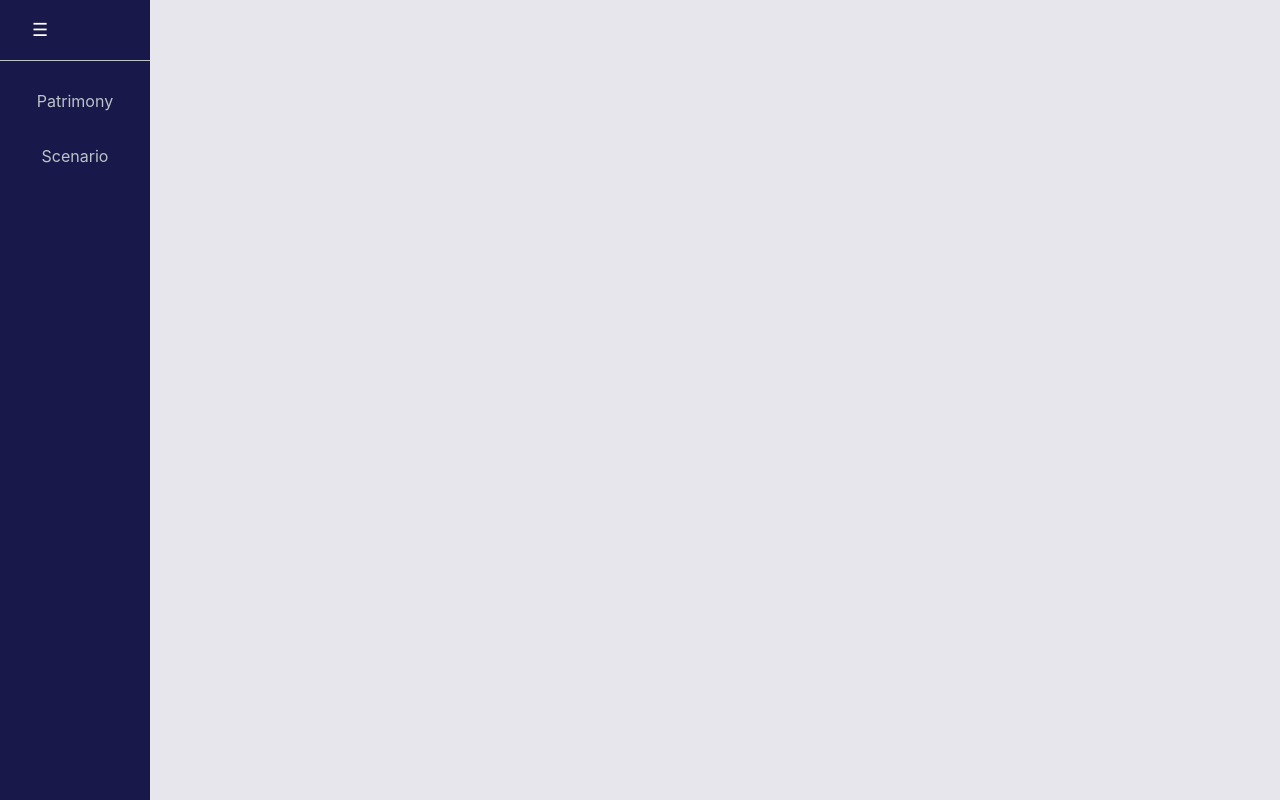
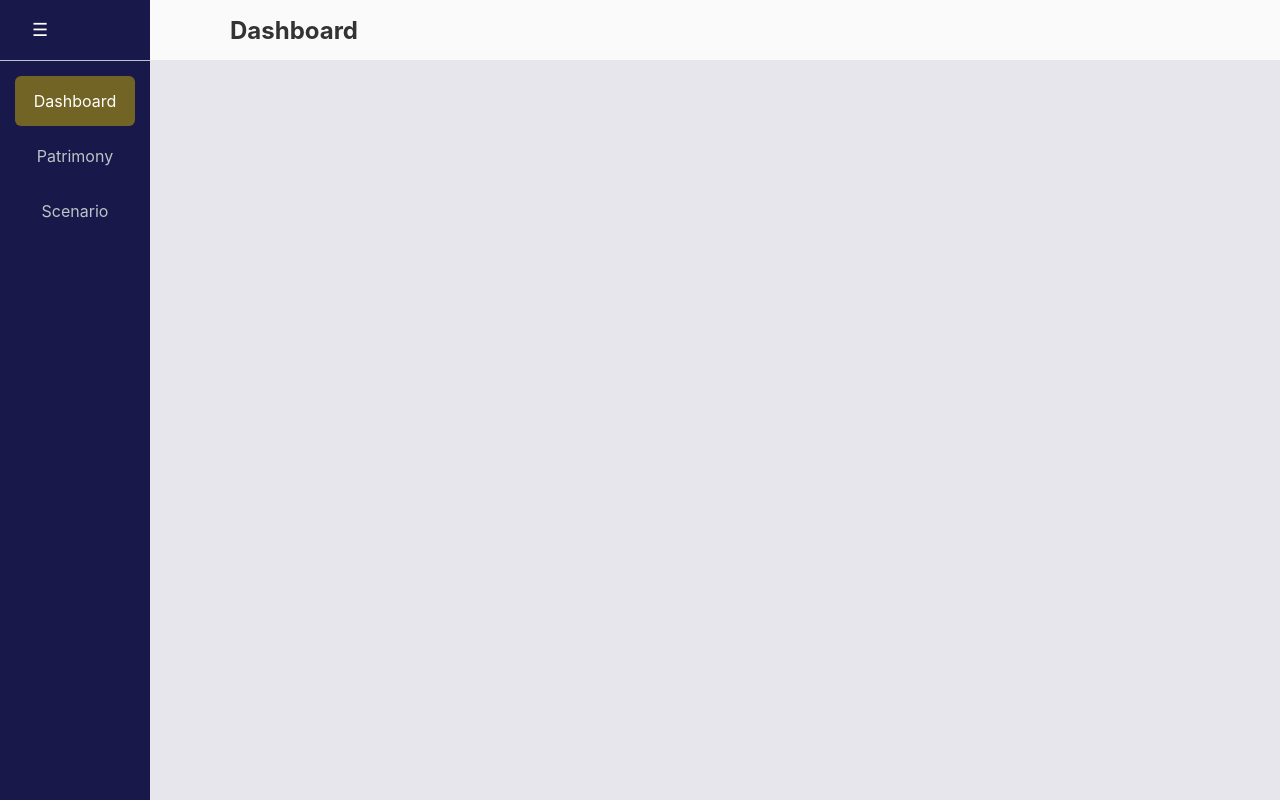
Before and after one commit to TLedevin/patrimony-management, a React (Create React App) app in the folder frontend/: page /dashboard in a window 1280 px wide. Built offline with nearby package versions, Linux system fonts and the light colour scheme.

Commit message:
improve display

```diff
--- a/frontend/src/App.js
+++ b/frontend/src/App.js
@@ -2,6 +2,7 @@ import "./App.css";
 import Sidebar from "./components/sidebar";
 import { useState } from "react";
 import { BrowserRouter as Router, Routes, Route } from "react-router-dom";
+import DashboardPage from "./pages/DashboardPage";
 import PatrimonyPage from "./pages/PatrimonyPage";
 import ScenarioPage from "./pages/ScenarioPage";
 
@@ -19,6 +20,7 @@ function App() {
         >
           <div className="routes">
             <Routes>
+              <Route path="/dashboard" element={<DashboardPage />} />
               <Route path="/patrimony" element={<PatrimonyPage />} />
               <Route path="/scenario" element={<ScenarioPage />} />
               <Route path="/" element={<PatrimonyPage />} />
--- a/frontend/src/colors.css
+++ b/frontend/src/colors.css
@@ -5,6 +5,7 @@
   --background-hover-color: #bfbfbf;
   --theme-background-color: #19184a;
   --theme-background-color-hover: rgb(189, 164, 4);
+  --theme-background-color-active: rgba(189, 164, 4, 0.546);
   --theme-background-color-light: #ecedfe;
 
   /* Border colors */
--- a/frontend/src/components/sidebar.css
+++ b/frontend/src/components/sidebar.css
@@ -33,7 +33,6 @@
   width: 100%;
 }
 
-
 .menu {
   margin-top: 10px;
   display: flex;
@@ -61,3 +60,8 @@
   background-color: var(--theme-background-color-hover);
   color: var(--light-text-color-hover);
 }
+
+.menu a.active {
+  background-color: var(--theme-background-color-active);
+  color: var(--light-text-color-hover);
+}
--- a/frontend/src/components/sidebar.js
+++ b/frontend/src/components/sidebar.js
@@ -15,6 +15,12 @@ function Sidebar({ sidebarOpen, setSidebarOpen }) {
       <div className={`sidebar ${sidebarOpen ? "open" : "closed"}`}>
         <div className="separator-line"></div>
         <div className="menu">
+          <Link
+            to="/dashboard"
+            className={location.pathname === "/dashboard" ? "active" : ""}
+          >
+            Dashboard
+          </Link>
           <Link
             to="/patrimony"
             className={location.pathname === "/patrimony" ? "active" : ""}
--- /dev/null
+++ b/frontend/src/pages/DashboardPage.css
@@ -0,0 +1,13 @@
+@import './../colors.css';
+
+.patrimony-page {
+    height: 100vh;
+    width: 100%;
+}
+
+.patrimony-main-content {
+    height: calc(100vh - 80px);
+    width: 100%;
+    background-color: var(--background-color);
+    display: flex;
+}
--- /dev/null
+++ b/frontend/src/pages/DashboardPage.js
@@ -0,0 +1,13 @@
+import Header from "./../components/header.js";
+import "./DashboardPage.css";
+
+function DashboardPage() {
+  return (
+    <div className="dashboard-page">
+      <Header HeaderTitle="Dashboard" />
+      <div className="dashboard-main-content"></div>
+    </div>
+  );
+}
+
+export default DashboardPage;
```
